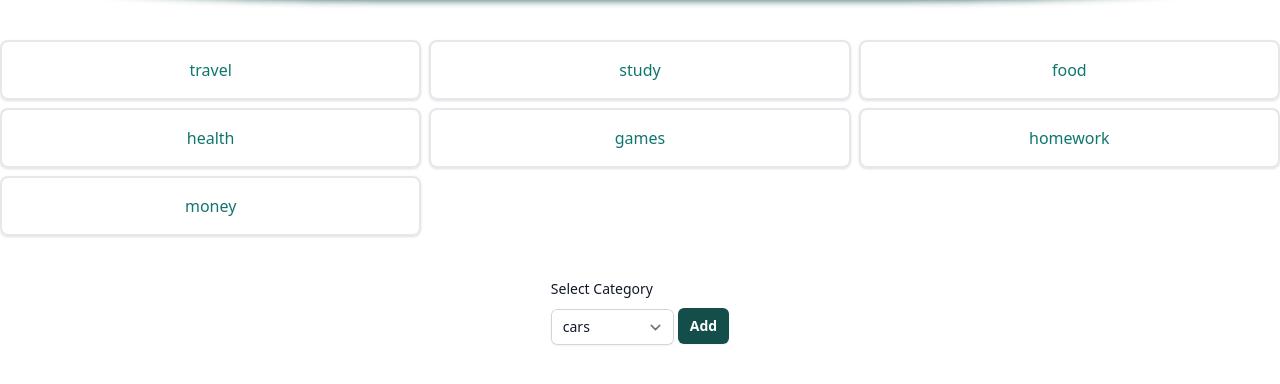
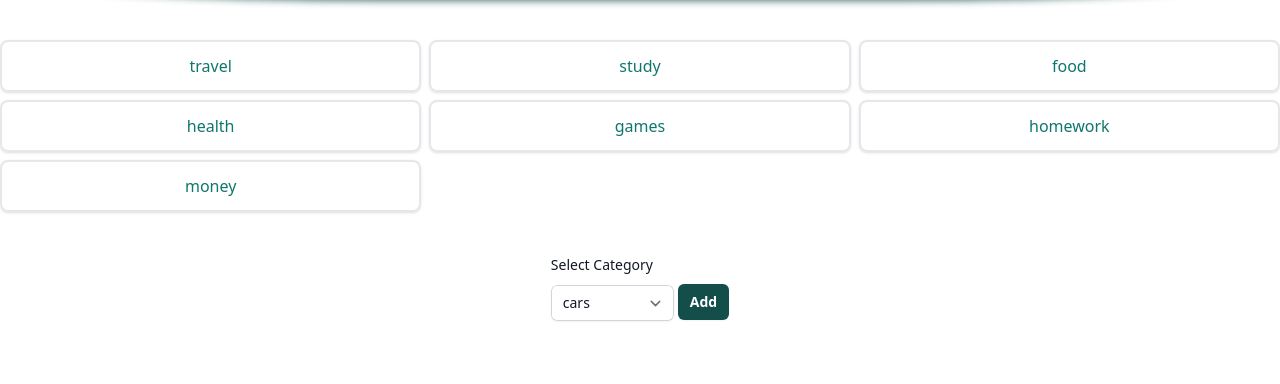
Before and after one commit to leandrolau94/Django-portfolio-website, a Django app: page /todo/ in a window 1280 px wide. Shown: the part 96-480 px from the top of the page. Run offline with Django 4.2, Linux system fonts and the light colour scheme; data comes from the database, SQL or seed files in the repository; both versions use the stored data as it was after the commit; some libraries are stand-ins or nearby versions.

Commit message:
fixing some animation performance

```diff
--- a/todo/templates/todo/index.html
+++ b/todo/templates/todo/index.html
@@ -13,7 +13,7 @@
     {% if categories_and_labels.categories %}
         <div class="flex md:container md:mx-auto grid grid-cols-3 gap-2 m-2 mt-10 mb-10">
             {% for category in categories_and_labels.categories %}
-                <a href="{% url 'todo:detail' category.id %}" class="border-2 text-center p-4 rounded-lg text-teal-700 shadow hover:shadow-lg transition ease-in-out delay-0 hover:-translate-y-1 hover:scale-110 duration-700">
+                <a href="{% url 'todo:detail' category.id %}" class="border-2 text-center p-3 rounded-lg text-teal-700 shadow hover:shadow-lg transition ease-in-out delay-0 hover:-translate-y-1 hover:scale-105 duration-700">
                     {{category.category_name}}
                 </a>
             {% endfor %}
--- a/todo/views.py
+++ b/todo/views.py
@@ -1,5 +1,3 @@
-from typing import Any
-from django.db.models.query import QuerySet
 from django.shortcuts import render, redirect
 from django.http import HttpResponseRedirect
 from django.views import generic
```
Also changed, not shown: db.sqlite3.
